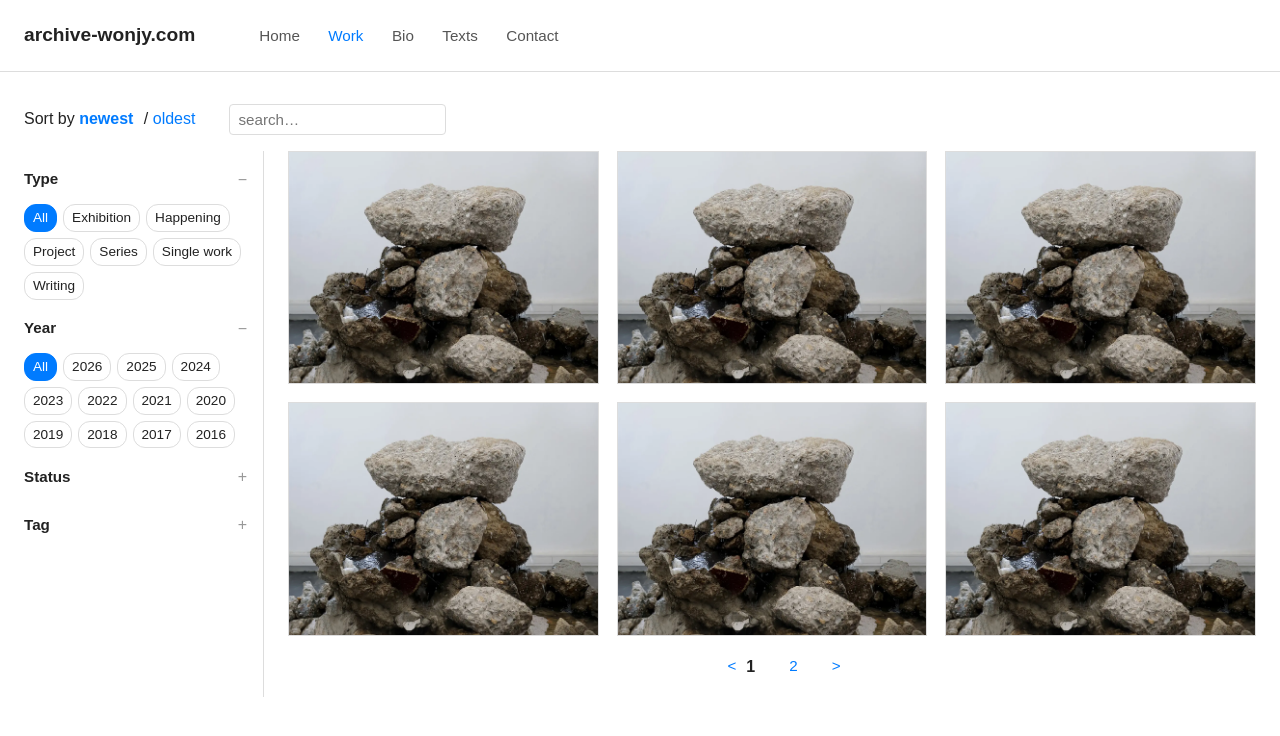
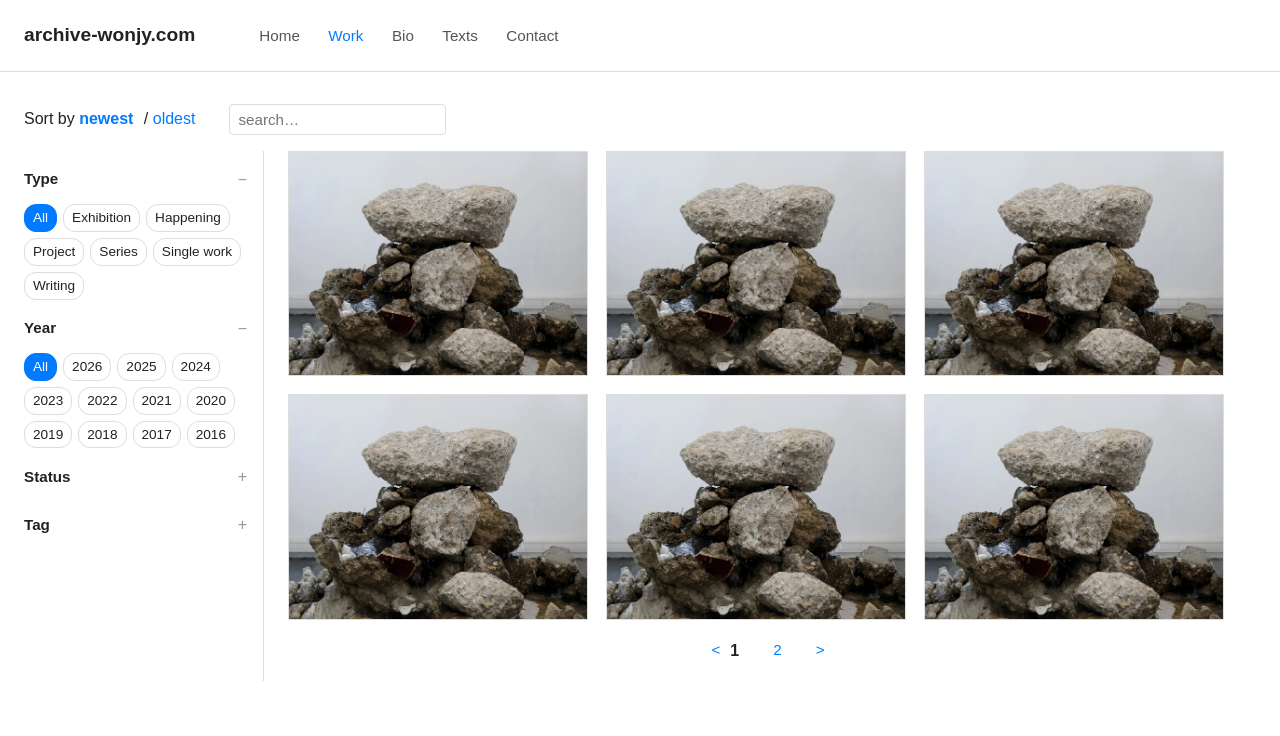
Before and after one commit to Won-Jy/archive-wonjy, a Jekyll site: the page built from work.html, in a window 1280 px wide. Shown: the top 736 px of the page. Built offline with Jekyll 4.4.1, drawn with Linux system fonts in a browser that asks for light colours.

Commit message:
Update work.html

```diff
--- a/work.html
+++ b/work.html
@@ -18,7 +18,7 @@ layout: none
     nav a:hover,nav a.active{color:var(--blue)}
 
     main {
-    max-width: none;     /* 가운데 폭 제한 제거 */
+    max-width: 1200px;     /* 가운데 폭 제한 제거 */
     margin: 0;           /* 중앙 정렬 제거 */
     padding: 24px;       /* 상하좌우 여백 조정 */
     padding-left: 24px;  /* 왼쪽 여백 24px로 고정 */
```
